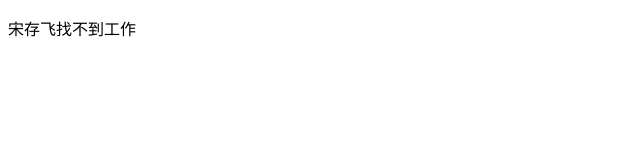
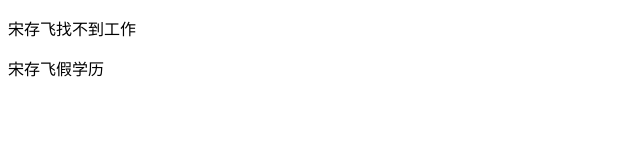
Before and after one commit to taojialei-max/xinXM, a plain HTML site: page index.html in a window 1280 px wide. Shown: the whole page, without its empty margins (0-640 px from the left). Drawn offline with Linux system fonts and the light colour scheme.

Commit message:
再添加一个p

```diff
--- a/index.html
+++ b/index.html
@@ -8,5 +8,6 @@
 </head>
 <body>
     <p>宋存飞找不到工作</p>
+    <p>宋存飞假学历</p>
 </body>
 </html>
```
